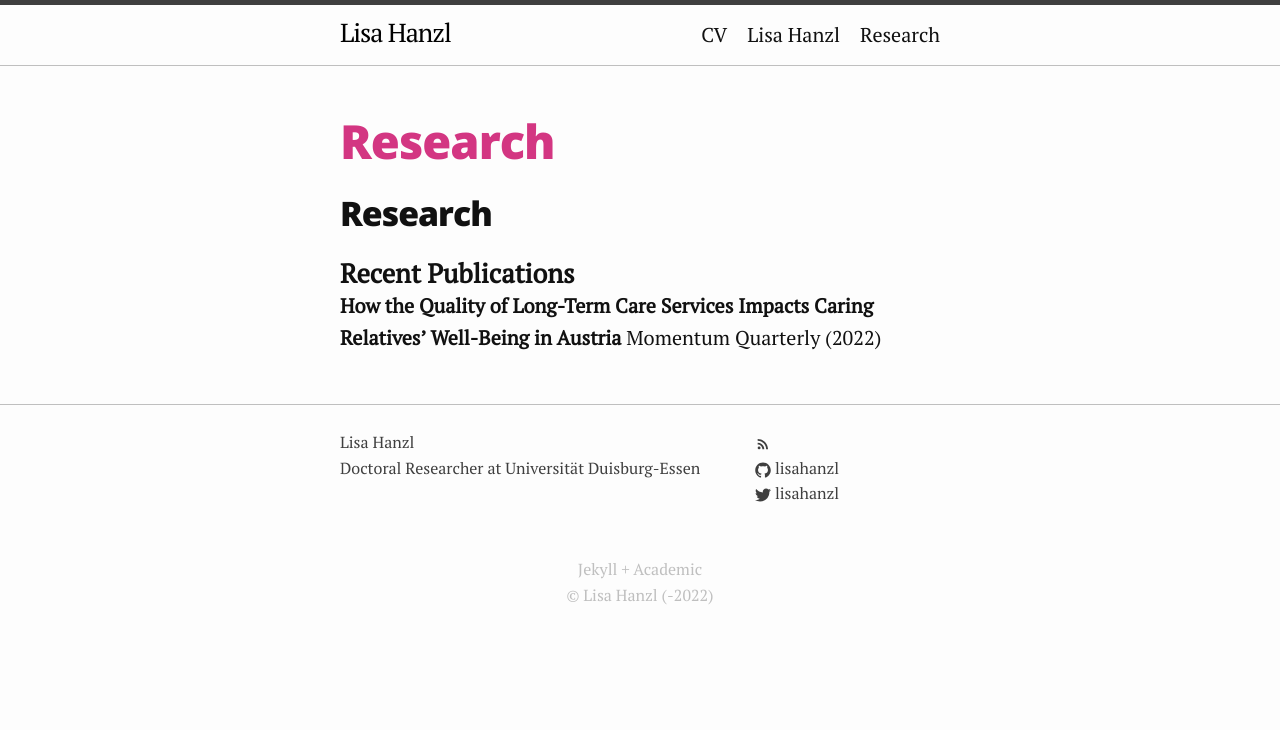
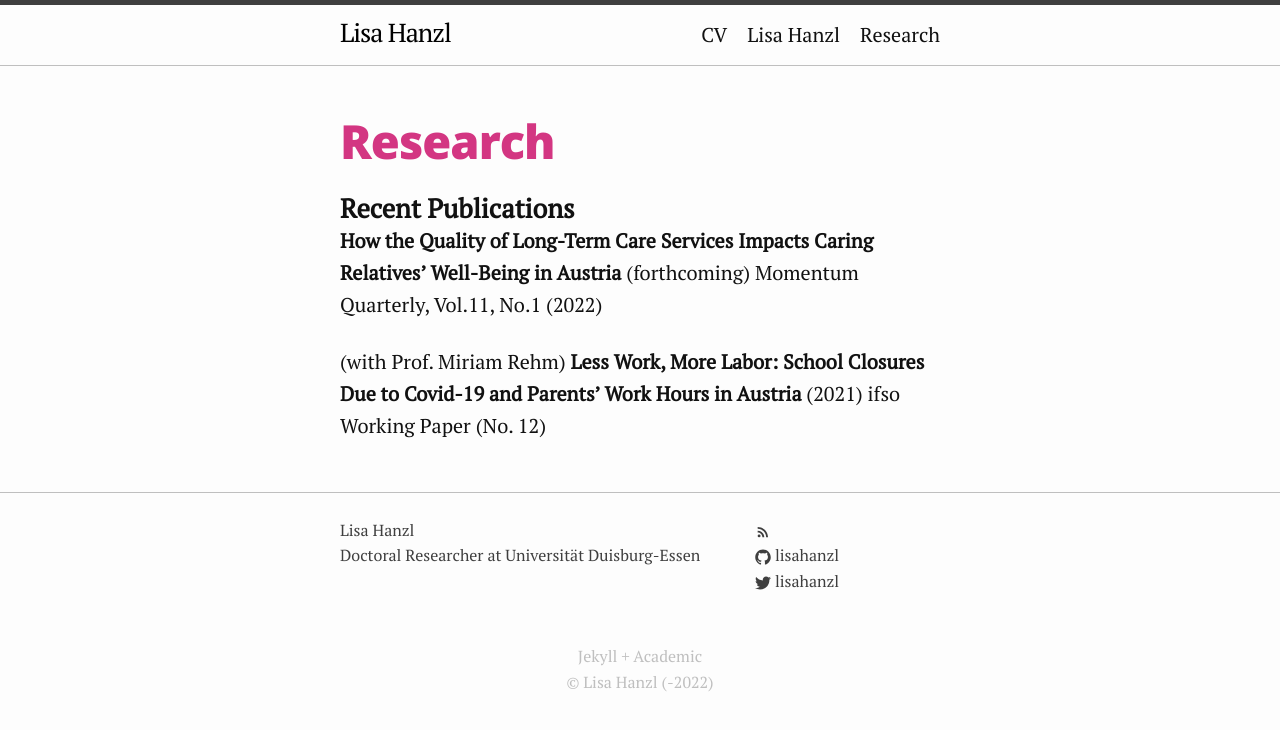
Before and after one commit to lisahanzl/lisahanzl.github.io, a Jekyll site: the page built from research.md, in a window 1280 px wide. Shown: the top 730 px of the page. Built offline with Jekyll 4.4.1, drawn with Linux system fonts in a browser that asks for light colours.

Commit message:
Update research.md

```diff
--- a/research.md
+++ b/research.md
@@ -5,6 +5,8 @@ menu: main
 permalink: /research/
 ---
 
-## Research
+
 ### Recent Publications
-**How the Quality of Long-Term Care Services Impacts Caring Relatives’ Well-Being in Austria** Momentum Quarterly (2022)
+**How the Quality of Long-Term Care Services Impacts Caring Relatives’ Well-Being in Austria** (forthcoming) Momentum Quarterly, Vol.11, No.1 (2022)
+
+(with Prof. Miriam Rehm) **Less Work, More Labor: School Closures Due to Covid-19 and Parents' Work Hours in Austria** (2021) ifso Working Paper (No. 12)
```
